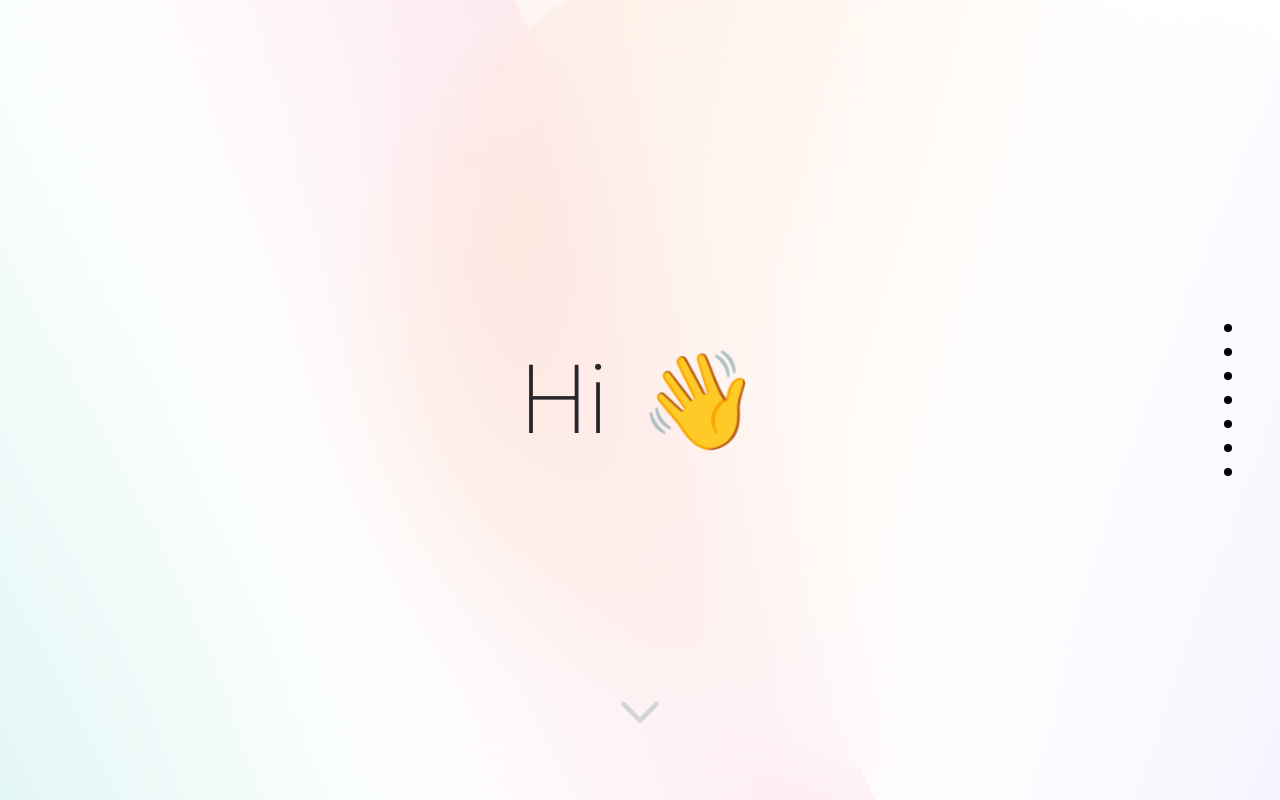
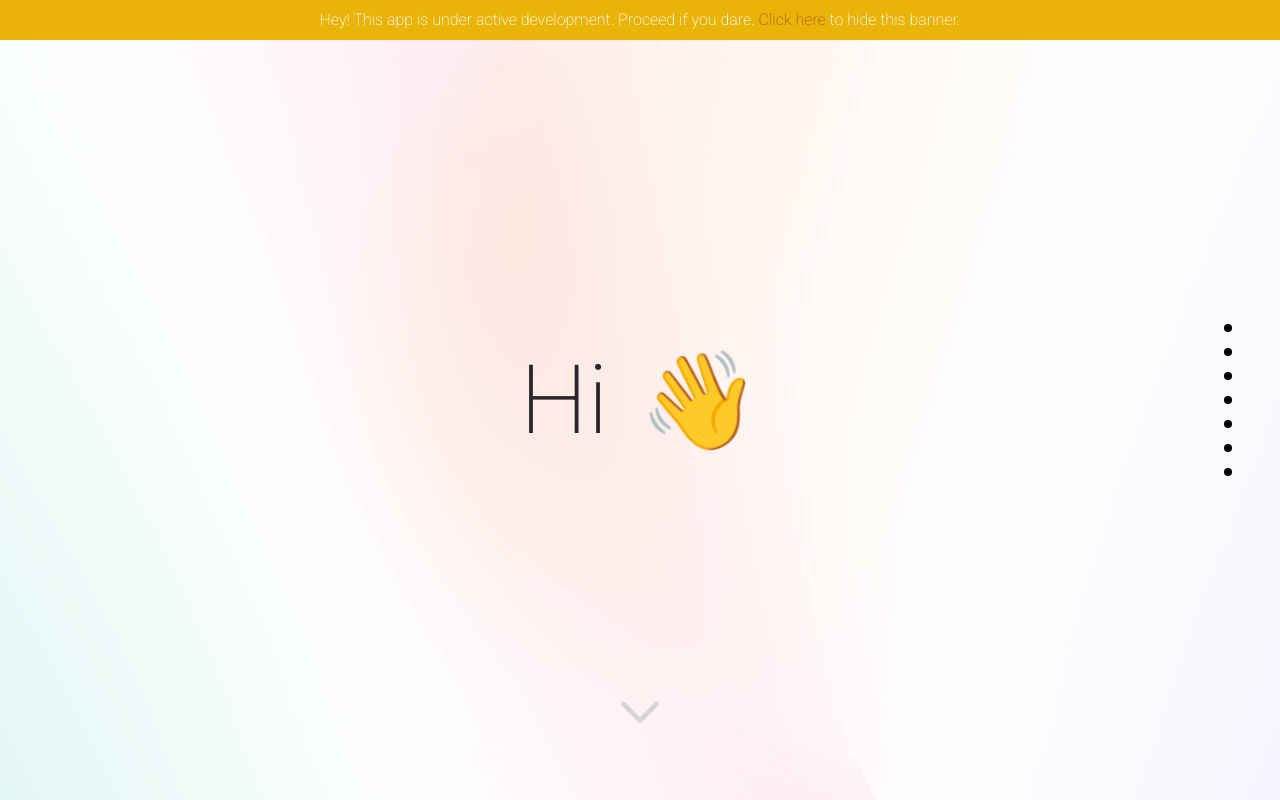
Before and after one commit to nmacdon3/nathan, a React (Vite) app: page / in a window 1280 px wide. Built offline with nearby package versions, Linux system fonts and the light colour scheme.

Commit message:
added work in progress banner

```diff
--- a/src/App.tsx
+++ b/src/App.tsx
@@ -104,6 +104,35 @@ const Menu2 = () => {
   );
 };
 
+const WorkInProgressBanner = () => {
+  const [show, setShow] = useState<boolean>(true);
+  return (
+    <Transition
+      show={show}
+      className="absolute top-0 left-0 w-[100vw] h-10 bg-yellow-500 text-white flex justify-center items-center px-7 z-1000"
+      leave="transition-all duration-[1000ms] ease-in"
+      leaveTo="transform -translate-y-10 opacity-0"
+    >
+      <span>
+        Hey! This app is under active development. Proceed if you dare.{" "}
+        <button
+          className="hover:underline text-yellow-700"
+          onClick={() => setShow(false)}
+        >
+          Click here
+        </button>{" "}
+        to hide this banner.
+      </span>
+      {/* <button
+        className="bg-white/20 rounded-full h-7 w-7 flex items-center justify-center"
+        onClick={() => setShow(false)}
+      >
+        <HiX />
+      </button> */}
+    </Transition>
+  );
+};
+
 const App = () => {
   return (
     <div>
@@ -123,6 +152,7 @@ const App = () => {
       </div>
       <div className="text-zinc-800 w-100 font-roboto font-thin backdrop-blur-3xl bg-white/75">
         <RouterProvider router={router} />
+        <WorkInProgressBanner />
         {/* <Menu /> */}
         {/* <div className="absolute top-0 left-0 h-48 w-96 pl-6 pt-4 group transition-opacity ">
           <div className="relative group-hover:opacity-100 opacity-25 transition-all duration-[500ms] w-10 group-hover:w-[460px]   flex justify-end overflow-hidden items-center gap-10">
```
